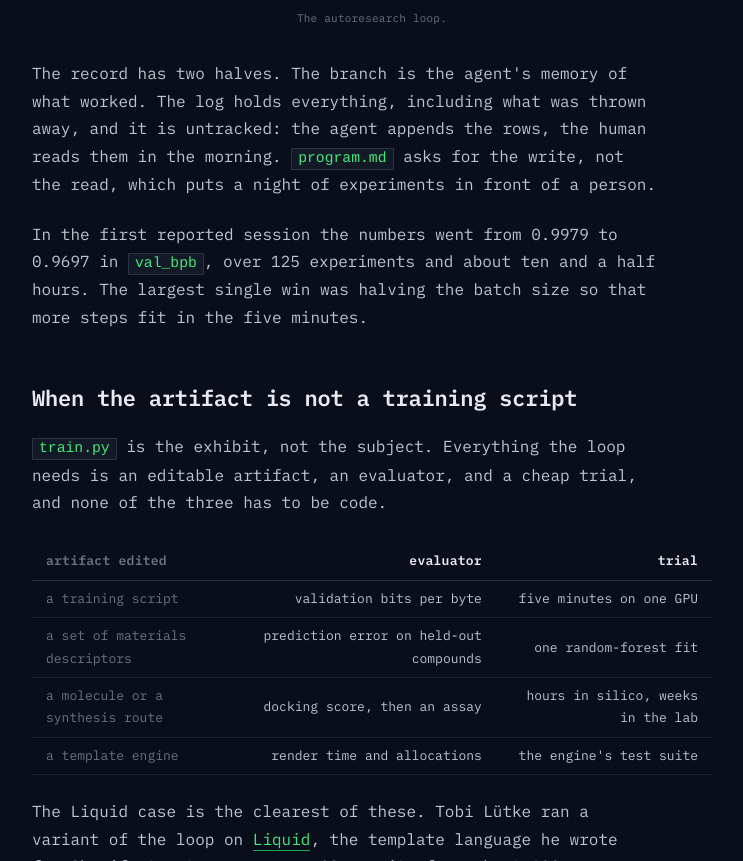
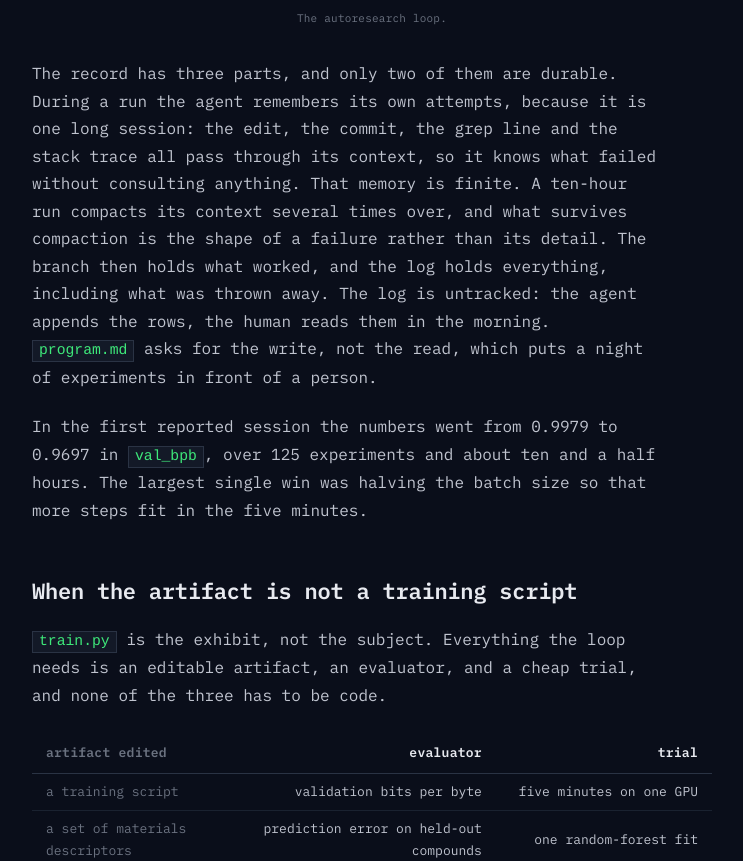
Before and after one commit to marketneutral/marketneutral.github.io, an Eleventy site: page src/posts/ai-scientist/index.md in a window 1280 px wide. Shown: the part 7607-8468 px from the top of the page, without its empty margins (268-1011 px from the left). Built offline with nearby package versions, Linux system fonts and the light colour scheme; Eleventy itself is replaced by a stand-in of ours; files that its build step writes are made by us from their sources; what @vscode/markdown-it-katex would draw is missing.

Commit message:
Note the conversation as the loop's working memory

```diff
--- a/src/posts/ai-scientist/index.md
+++ b/src/posts/ai-scientist/index.md
@@ -182,11 +182,16 @@ context, and reads `tail -n 50 run.log` only when a run crashes.
   <figcaption>The autoresearch loop.</figcaption>
 </figure>
 
-The record has two halves. The branch is the agent's memory of what worked. The
-log holds everything, including what was thrown away, and it is untracked: the
-agent appends the rows, the human reads them in the morning. `program.md` asks
-for the write, not the read, which puts a night of experiments in front of a
-person.
+The record has three parts, and only two of them are durable. During a run the
+agent remembers its own attempts, because it is one long session: the edit, the
+commit, the grep line and the stack trace all pass through its context, so it
+knows what failed without consulting anything. That memory is finite. A ten-hour
+run compacts its context several times over, and what survives compaction is the
+shape of a failure rather than its detail. The branch then holds what worked,
+and the log holds everything, including what was thrown away. The log is
+untracked: the agent appends the rows, the human reads them in the morning.
+`program.md` asks for the write, not the read, which puts a night of experiments
+in front of a person.
 
 In the first reported session the numbers went from 0.9979 to 0.9697 in
 `val_bpb`, over 125 experiments and about ten and a half hours. The largest
```
